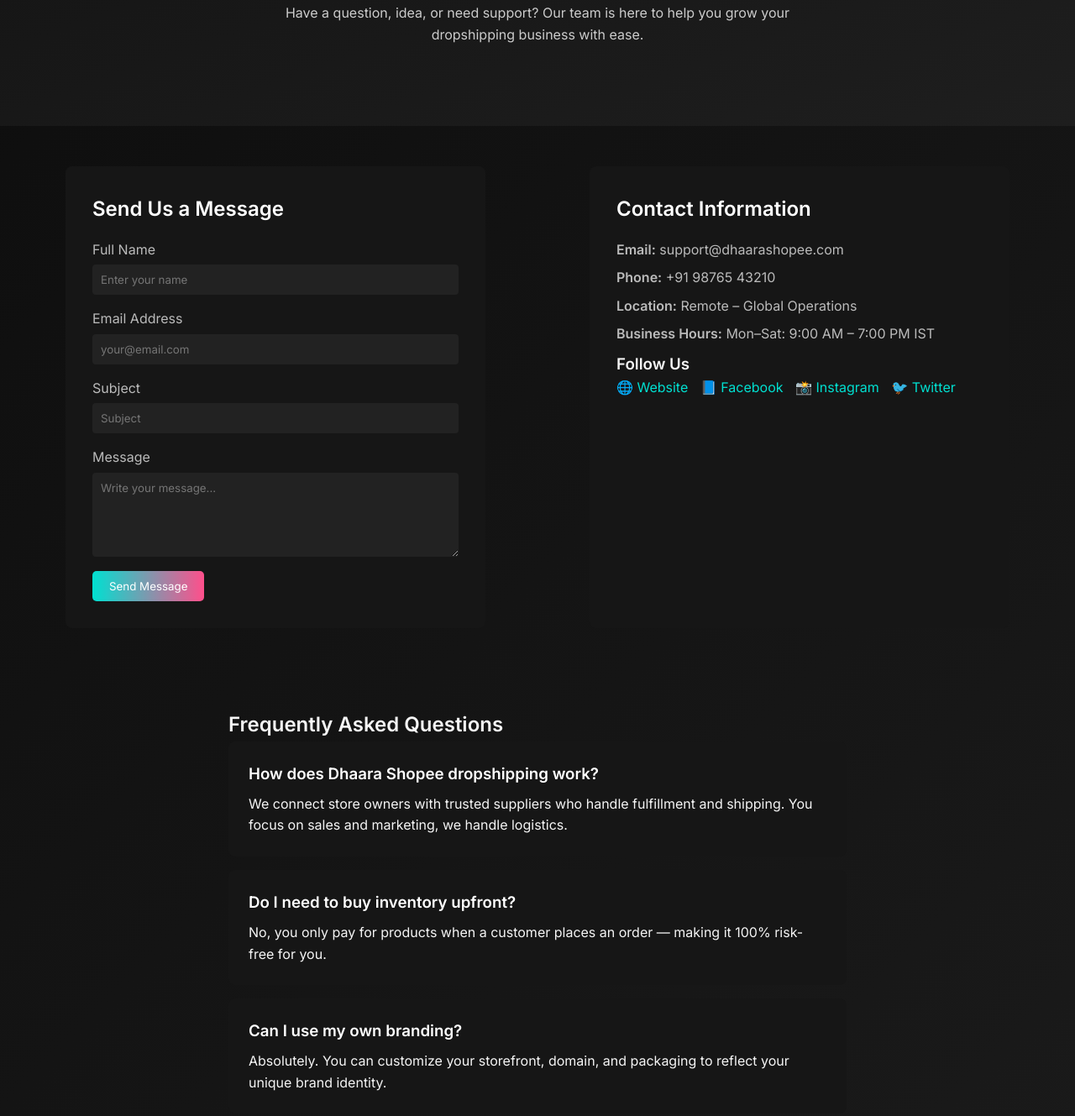
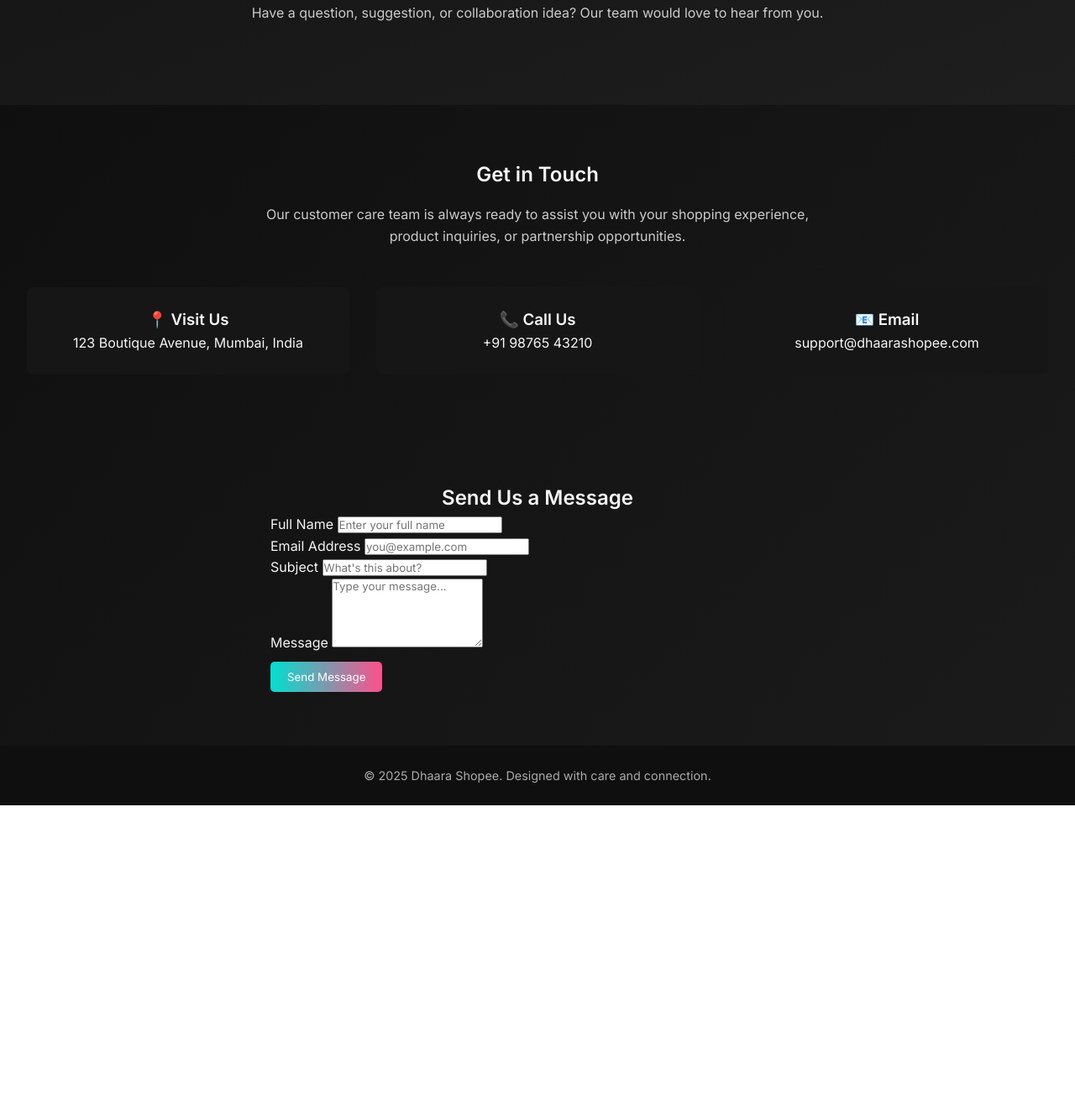
Before and after one commit to Cryptospoo/dhaara-shopee, a plain HTML site: page contact.html in a window 1280 px wide. Shown: the part 246-1575 px from the top of the page at 84% size. After the commit the page ends 1205 px from the top, so only its background shows below. Drawn offline with Linux system fonts and the light colour scheme.

Commit message:
Update contact.html

```diff
--- a/contact.html
+++ b/contact.html
@@ -3,8 +3,8 @@
 <head>
   <meta charset="UTF-8" />
   <meta name="viewport" content="width=device-width, initial-scale=1.0" />
-  <title>Contact | Dhaara Shopee</title>
-  <meta name="description" content="Get in touch with Dhaara Shopee for support, partnerships, or inquiries about your dropshipping business." />
+  <title>Contact Us | Dhaara Shopee</title>
+  <meta name="description" content="We’re here to help. Contact Dhaara Shopee for queries, support, or partnership opportunities." />
   <link rel="stylesheet" href="style.css" />
   <link href="https://fonts.googleapis.com/css2?family=Inter:wght@400;600&family=Poppins:wght@600;700&display=swap" rel="stylesheet">
 </head>
@@ -23,6 +23,7 @@
       <a href="index.html">Home</a>
       <a href="about.html">About</a>
       <a href="products.html">Products</a>
+      <a href="our-promise.html">Our Promise</a>
       <a href="blog.html">Blog</a>
       <a href="contact.html" class="active">Contact</a>
     </nav>
@@ -30,80 +31,63 @@
 
   <!-- Hero -->
   <section class="hero">
-    <h1>Contact Us</h1>
-    <p>Have a question, idea, or need support? Our team is here to help you grow your dropshipping business with ease.</p>
+    <h1>We’re Here to Help</h1>
+    <p>Have a question, suggestion, or collaboration idea?
+    Our team would love to hear from you.</p>
   </section>
 
-  <!-- Contact Section -->
-  <section class="contact-section">
-    <div class="contact-form">
-      <h2>Send Us a Message</h2>
-      <form action="#" method="post">
-        <label for="name">Full Name</label>
-        <input type="text" id="name" name="name" placeholder="Enter your name" required>
+  <!-- Contact Info -->
+  <section class="content" style="text-align:center; padding:4rem 2rem;">
+    <h2>Get in Touch</h2>
+    <p style="max-width:700px; margin:1rem auto; color:#ccc;">Our customer care team is always ready to assist you with your shopping experience, product inquiries, or partnership opportunities.</p>
 
-        <label for="email">Email Address</label>
-        <input type="email" id="email" name="email" placeholder="your@email.com" required>
-
-        <label for="subject">Subject</label>
-        <input type="text" id="subject" name="subject" placeholder="Subject" required>
-
-        <label for="message">Message</label>
-        <textarea id="message" name="message" placeholder="Write your message..." rows="5" required></textarea>
-
-        <button type="submit" class="btn">Send Message</button>
-      </form>
-    </div>
-
-    <div class="contact-info">
-      <h2>Contact Information</h2>
-      <p><strong>Email:</strong> support@dhaarashopee.com</p>
-      <p><strong>Phone:</strong> +91 98765 43210</p>
-      <p><strong>Location:</strong> Remote – Global Operations</p>
-      <p><strong>Business Hours:</strong> Mon–Sat: 9:00 AM – 7:00 PM IST</p>
-
-      <h3>Follow Us</h3>
-      <div class="social-links">
-        <a href="#">🌐 Website</a>
-        <a href="#">📘 Facebook</a>
-        <a href="#">📸 Instagram</a>
-        <a href="#">🐦 Twitter</a>
+    <div style="display:grid; grid-template-columns:repeat(auto-fit,minmax(250px,1fr)); gap:2rem; margin-top:3rem;">
+      <div style="background:#161616; padding:1.5rem; border-radius:8px;">
+        <h3>📍 Visit Us</h3>
+        <p>123 Boutique Avenue, Mumbai, India</p>
+      </div>
+      <div style="background:#161616; padding:1.5rem; border-radius:8px;">
+        <h3>📞 Call Us</h3>
+        <p>+91 98765 43210</p>
+      </div>
+      <div style="background:#161616; padding:1.5rem; border-radius:8px;">
+        <h3>📧 Email</h3>
+        <p>support@dhaarashopee.com</p>
       </div>
     </div>
   </section>
 
-  <!-- FAQ Section -->
-  <section class="faq-section">
-    <h2>Frequently Asked Questions</h2>
-    <div class="faq-item">
-      <h3>How does Dhaara Shopee dropshipping work?</h3>
-      <p>We connect store owners with trusted suppliers who handle fulfillment and shipping. You focus on sales and marketing, we handle logistics.</p>
-    </div>
-
-    <div class="faq-item">
-      <h3>Do I need to buy inventory upfront?</h3>
-      <p>No, you only pay for products when a customer places an order — making it 100% risk-free for you.</p>
-    </div>
-
-    <div class="faq-item">
-      <h3>Can I use my own branding?</h3>
-      <p>Absolutely. You can customize your storefront, domain, and packaging to reflect your unique brand identity.</p>
-    </div>
-
-    <div class="faq-item">
-      <h3>Is customer support available?</h3>
-      <p>Yes, our dedicated support team is available 6 days a week to help you with any business or technical questions.</p>
-    </div>
+  <!-- Contact Form -->
+  <section class="content" style="padding:4rem 2rem; max-width:700px; margin:auto;">
+    <h2 style="text-align:center;">Send Us a Message</h2>
+    <form id="contactForm" action="#" method="POST">
+      <!-- Replace '#' with your Formspree URL later -->
+      <div class="form-group">
+        <label for="name">Full Name</label>
+        <input type="text" id="name" name="name" placeholder="Enter your full name" required />
+      </div>
+      <div class="form-group">
+        <label for="email">Email Address</label>
+        <input type="email" id="email" name="email" placeholder="you@example.com" required />
+      </div>
+      <div class="form-group">
+        <label for="subject">Subject</label>
+        <input type="text" id="subject" name="subject" placeholder="What's this about?" required />
+      </div>
+      <div class="form-group">
+        <label for="message">Message</label>
+        <textarea id="message" name="message" rows="5" placeholder="Type your message..." required></textarea>
+      </div>
+      <button type="submit" class="btn">Send Message</button>
+    </form>
   </section>
 
   <!-- Footer -->
   <footer>
-    <p>© 2025 Dhaara Shopee. All rights reserved.</p>
+    <p>© 2025 Dhaara Shopee. Designed with care and connection.</p>
   </footer>
 
-  <!-- Back to Top -->
   <button id="backToTop" title="Go to top">↑</button>
-
   <script src="script.js"></script>
 </body>
 </html>
```
